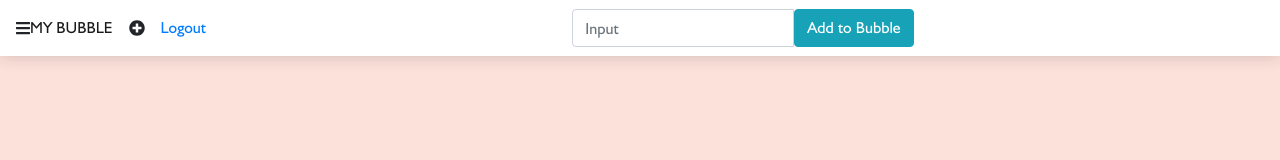
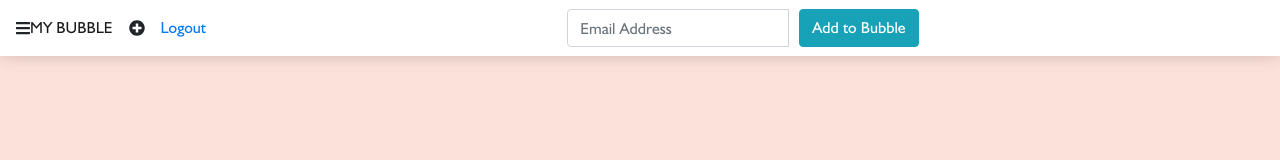
Before and after one commit to mrkprinc/hackathon-bubble-app, a Next.js app: page / in a window 1280 px wide. Shown: the top 160 px of the page. Built offline with nearby package versions, Linux system fonts and the light colour scheme; no server answers.

Commit message:
fixing add to bubble styling

```diff
--- a/src/components/addToBubble.module.scss
+++ b/src/components/addToBubble.module.scss
@@ -2,6 +2,6 @@
   text-align: center;
 }
 
-.addButton {
-  margin-left: 20px !important;
+.input {
+  margin-right: 10px;
 }
--- a/src/components/addToBubble.tsx
+++ b/src/components/addToBubble.tsx
@@ -15,8 +15,9 @@ const AddToBubble: React.FC<AddToBubbleProps> = ({ children }) => {
       <InputGroup>
         <Input
           value={emailInput}
-          placeholder="Input"
+          placeholder="Email Address"
           onChange={(e) => setEmailInput(e.target.value)}
+          className={styles.input}
         />
         <Button
           onClick={() => bubbleService.addToBubbleByEmail(user, emailInput)}
```
